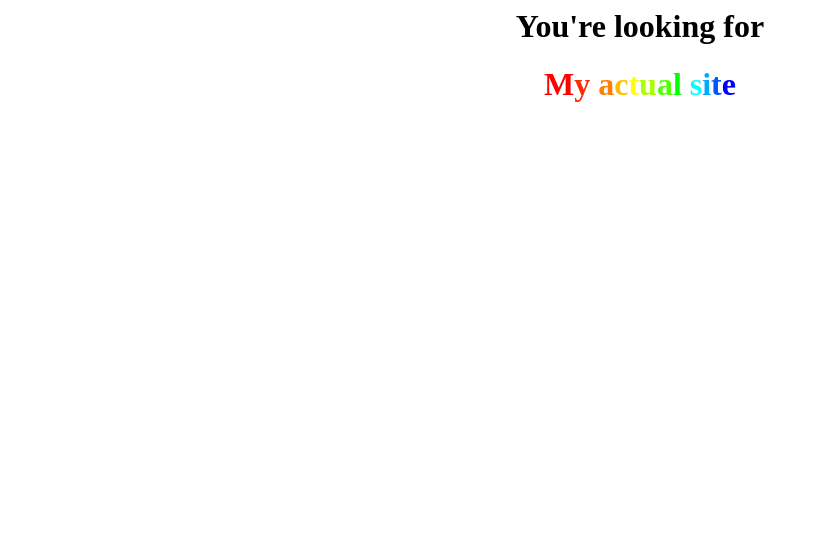
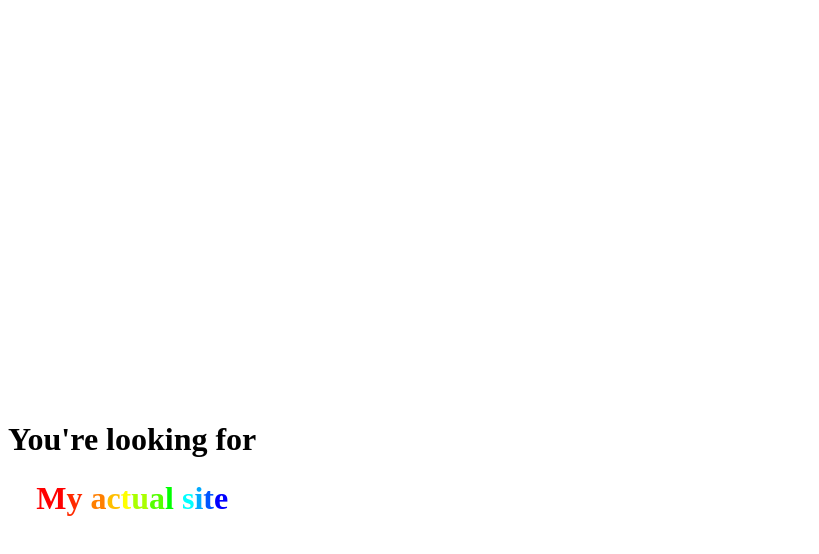
Before and after one commit to jacksarick/jacksarick.github.io, a plain HTML site: page index.html in a window 1280 px wide. Shown: the whole page, without its empty margins (0-819 px from the left). Drawn offline with Linux system fonts and the light colour scheme.

Commit message:
Centered even more

```diff
--- a/index.html
+++ b/index.html
@@ -1,4 +1,4 @@
-<center>
+<center style="position:absolute; top:50%;">
   <h1>You're looking for</h1>
   <h1><a href="https://sarick.tech" style="text-decoration:none;"><span style="color:#ff0000;">M</span><span style="color:#ff2a00;">y</span><span style="color:#ff5500;"> </span><span style="color:#ff7f00;">a</span><span style="color:#ffbf00;">c</span><span style="color:#ffff00;">t</span><span style="color:#aaff00;">u</span><span style="color:#55ff00;">a</span><span style="color:#00ff00;">l</span><span style="color:#00ff80;"> </span><span style="color:#00ffff;">s</span><span style="color:#00aaff;">i</span><span style="color:#0055ff;">t</span><span style="color:#0000ff;">e</span></a></h1>
 </center>
```
